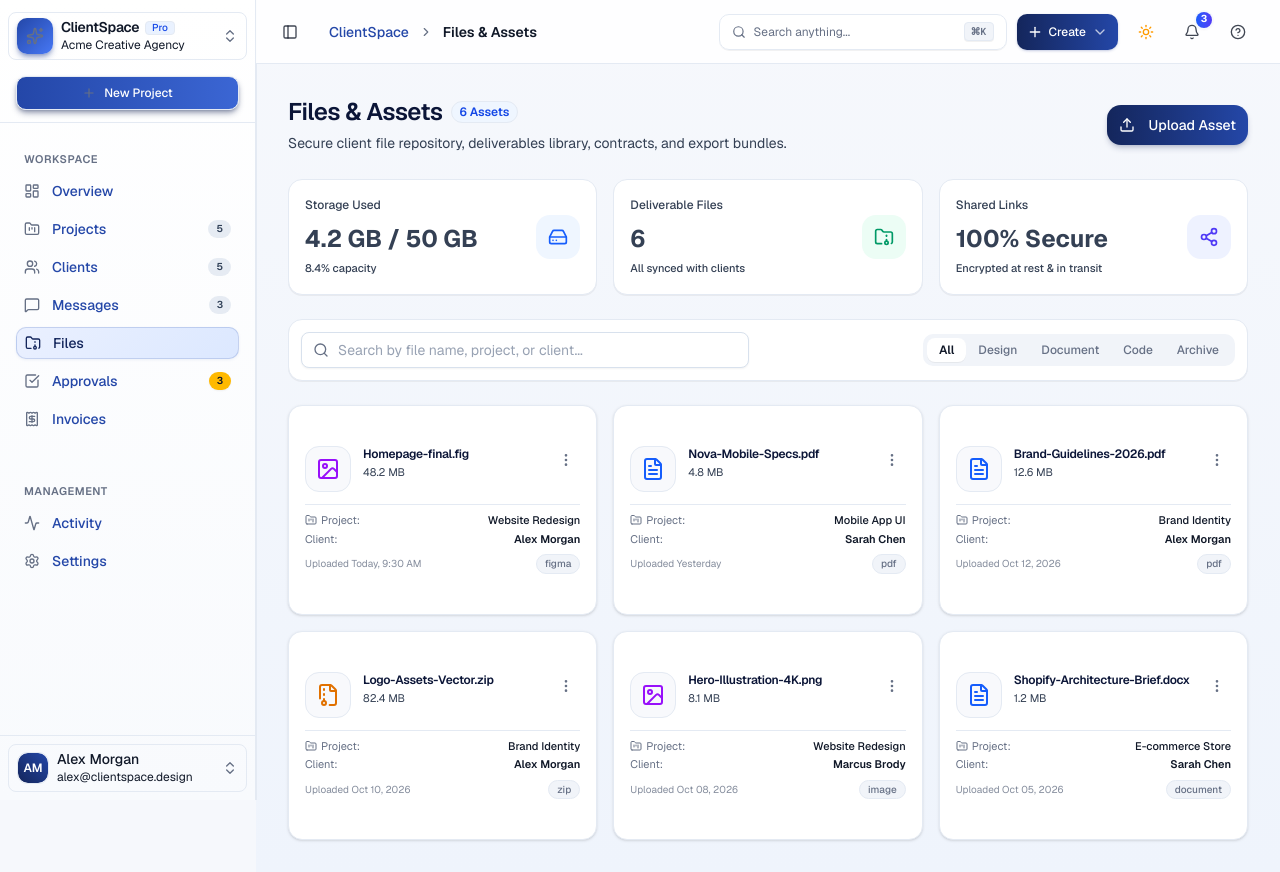
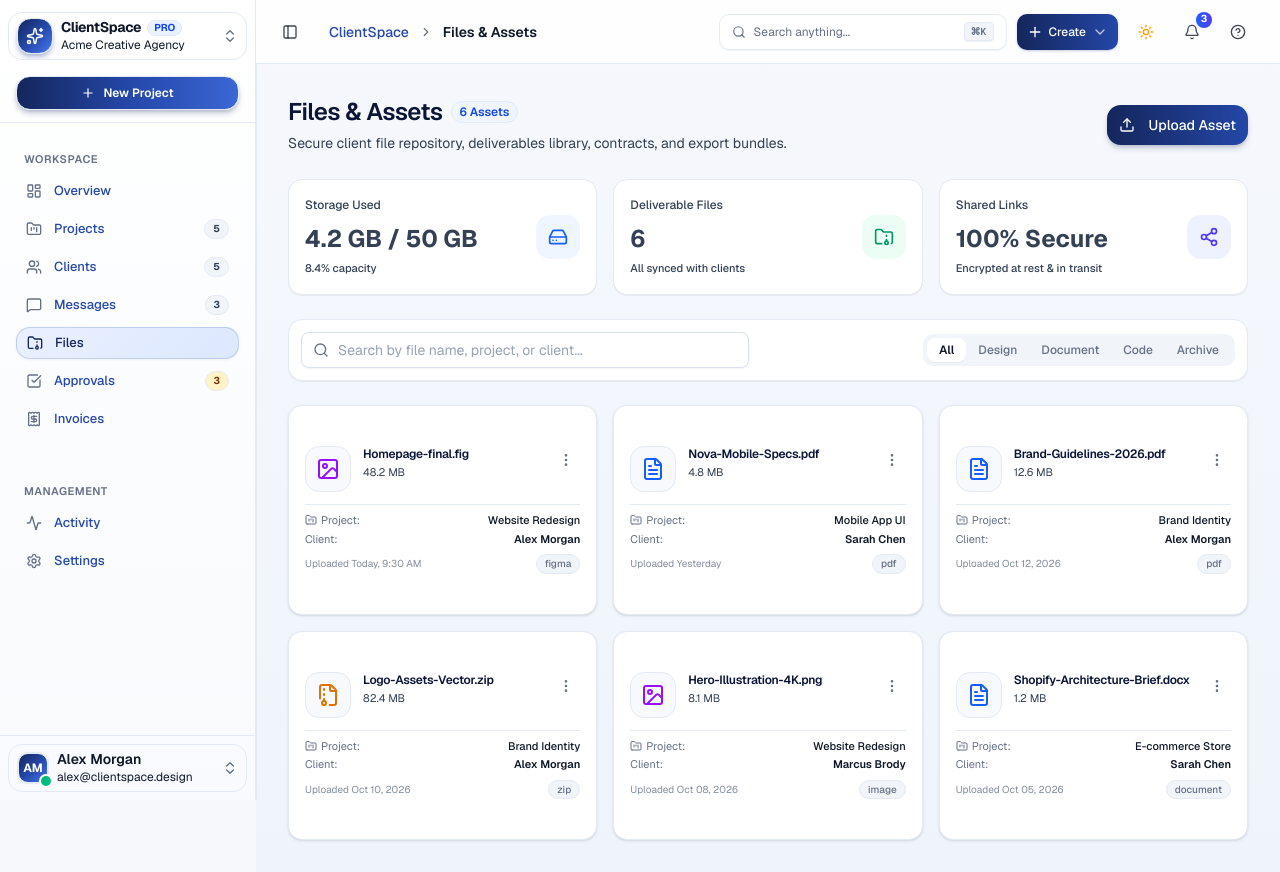
Before and after one commit to tfshorifulislam/dashboard, a Next.js app: page /files in a window 1280 px wide. Built offline with nearby package versions, Linux system fonts and the light colour scheme.

Commit message:
full project color setup

```diff
--- a/src/app/globals.css
+++ b/src/app/globals.css
@@ -2,11 +2,6 @@
 
 @custom-variant dark (&:where(.dark, .dark *));
 
-/* ==========================================================================
-   ClientSpace Global Color & Gradient Design System
-   Core Visual Identity: Deep Navy (#0B1537) -> Dark Royal Blue (#14265C) -> Elegant Blue (#2447A8)
-   Target: Premium, Trustworthy, Modern SaaS Dashboard
-   ========================================================================== */
 
 :root {
   /* ------------------------------------------------------------------------
@@ -31,10 +26,7 @@
   --brand-900: #0B1537;
   --brand-950: #080F22;
 
-  /* ------------------------------------------------------------------------
-     2. Signature Navy-to-Royal-Blue Gradients (Light Mode)
-     Progression: Deep Navy (#0B1537) -> Dark Royal Blue (#14265C) -> Elegant Blue (#2447A8)
-     ------------------------------------------------------------------------ */
+
   --gradient-navy-brand: linear-gradient(135deg, #0B1537 0%, #14265C 50%, #2447A8 100%);
   --gradient-brand: var(--gradient-navy-brand);
 
@@ -186,7 +178,7 @@
   /* ------------------------------------------------------------------------
      7. Forms & Inputs (Light Mode)
      ------------------------------------------------------------------------ */
-  --input: #FFFFFF;
+  --input: #D8E1ED;
   --input-bg: #FFFFFF;
   --input-foreground: #101828;
   --input-placeholder: #98A2B3;
@@ -537,7 +529,7 @@
     --surface-selected-border: #335ED8;
     --surface-hover: #152240;
 
-    --input: #0D162B;
+    --input: #24334F;
     --input-bg: #0D162B;
     --input-foreground: #F3F6FC;
     --input-placeholder: #5E718D;
@@ -862,7 +854,7 @@
   --surface-selected-border: #335ED8;
   --surface-hover: #152240;
 
-  --input: #0D162B;
+  --input: #24334F;
   --input-bg: #0D162B;
   --input-foreground: #F3F6FC;
   --input-placeholder: #5E718D;
@@ -1361,9 +1353,17 @@
   text-transform: uppercase;
 }
 
-[data-sidebar="sidebar"] svg {
+[data-sidebar="sidebar"] [data-sidebar="menu-button"]:not([data-active="true"]) > svg,
+[data-sidebar="sidebar"] [data-slot="sidebar-menu-button"]:not([data-active="true"]) > svg,
+[data-sidebar="sidebar"] [data-sidebar="menu-sub-button"]:not([data-active="true"]) > svg {
   color: var(--sidebar-muted);
   transition: color 0.15s ease;
+}
+
+[data-sidebar="sidebar"] .bg-sidebar-primary svg,
+[data-sidebar="sidebar"] .text-white svg,
+[data-sidebar="sidebar"] svg.text-white {
+  color: #FFFFFF !important;
 }
 
 /* 3. Active Navigation Item: Subtle light-blue gradient in light mode, Royal-Blue Gradient in dark mode */
--- a/src/components/app-sidebar.tsx
+++ b/src/components/app-sidebar.tsx
@@ -136,18 +136,18 @@ export function AppSidebar({ ...props }: React.ComponentProps<typeof Sidebar>) {
               <DropdownMenuTrigger asChild>
                 <SidebarMenuButton
                   size="lg"
-                  className="data-[state=open]:bg-sidebar-accent hover:bg-sidebar-accent text-sidebar-foreground transition-colors"
+                  className="data-[state=open]:bg-sidebar-accent hover:bg-sidebar-accent text-sidebar-foreground transition-colors rounded-xl p-2"
                 >
-                  <div className="flex aspect-square size-9 items-center justify-center rounded-lg bg-gradient-to-br from-[#2447A8] to-[#4778F5] text-white shadow-md shadow-blue-900/40">
+                  <div className="flex aspect-square size-9 items-center justify-center rounded-xl bg-gradient-to-br from-[#14265C] via-[#2447A8] to-[#4778F5] text-white shadow-md shadow-blue-900/30 border border-white/20">
                     <Sparkles className="size-4.5 text-white" />
                   </div>
                   <div className="grid flex-1 text-left text-sm leading-tight group-data-[collapsible=icon]:hidden">
                     <div className="flex items-center gap-1.5">
-                      <span className="truncate font-semibold tracking-tight text-sidebar-foreground">
+                      <span className="truncate font-bold tracking-tight text-sidebar-foreground">
                         ClientSpace
                       </span>
-                      <span className="rounded bg-blue-500/10 dark:bg-blue-500/20 px-1.5 py-0.2 text-[10px] font-medium text-blue-700 dark:text-blue-300 border border-blue-400/30">
-                        Pro
+                      <span className="rounded-md bg-blue-500/10 dark:bg-blue-500/20 px-1.5 py-0.5 text-[10px] font-bold text-blue-700 dark:text-blue-300 border border-blue-400/25 leading-none">
+                        PRO
                       </span>
                     </div>
                     <span className="truncate text-xs text-sidebar-muted">
@@ -199,11 +199,12 @@ export function AppSidebar({ ...props }: React.ComponentProps<typeof Sidebar>) {
         {/* Quick action button inside sidebar */}
         <div className="px-2 pt-2 group-data-[collapsible=icon]:hidden">
           <button
+            type="button"
             onClick={() => setIsCreateProjectOpen(true)}
-            className="w-full flex items-center justify-center gap-2 rounded-lg bg-gradient-to-r from-[#2447A8] to-[#3B66D4] hover:from-[#1E3E96] hover:to-[#2F55B8] text-white text-xs font-medium py-2 px-3 shadow-md shadow-blue-950/40 transition-all border border-blue-400/20 active:scale-[0.99]"
+            className="w-full flex items-center justify-center gap-2 rounded-xl bg-gradient-to-r from-[#14265C] via-[#2447A8] to-[#3B66D4] hover:from-[#0E1B42] hover:via-[#1B3580] hover:to-[#2F55B8] text-white text-xs font-semibold py-2 px-3 shadow-md shadow-blue-950/25 dark:shadow-blue-950/60 transition-all border border-blue-400/25 hover:border-blue-400/40 active:scale-[0.98] cursor-pointer"
           >
-            <Plus className="h-3.5 w-3.5" />
-            <span>New Project</span>
+            <Plus className="h-3.5 w-3.5 text-white" />
+            <span className="text-white">New Project</span>
           </button>
         </div>
       </SidebarHeader>
@@ -211,7 +212,7 @@ export function AppSidebar({ ...props }: React.ComponentProps<typeof Sidebar>) {
       {/* Main Navigation */}
       <SidebarContent className="px-2 py-3 space-y-4">
         <SidebarGroup>
-          <SidebarGroupLabel className="text-xs uppercase tracking-wider text-sidebar-heading px-2 font-medium">
+          <SidebarGroupLabel className="text-[11px] uppercase tracking-wider text-sidebar-heading px-2 font-semibold">
             Workspace
           </SidebarGroupLabel>
           <SidebarMenu className="space-y-0.5">
@@ -221,19 +222,19 @@ export function AppSidebar({ ...props }: React.ComponentProps<typeof Sidebar>) {
                   asChild
                   isActive={item.isActive}
                   tooltip={item.title}
-                  className="rounded-lg text-sidebar-foreground hover:bg-sidebar-accent hover:text-sidebar-accent-foreground transition-all data-[active=true]:shadow-sm"
+                  className="rounded-xl text-sidebar-foreground hover:bg-sidebar-accent hover:text-sidebar-accent-foreground transition-all duration-150 data-[active=true]:shadow-xs px-2.5 py-2"
                 >
                   <Link href={item.url} className="flex items-center gap-3">
                     <item.icon className="size-4 shrink-0" />
-                    <span className="flex-1 text-sm font-medium">{item.title}</span>
+                    <span className="flex-1 text-[13px] font-medium leading-normal">{item.title}</span>
                     {item.badge && (
                       <span
-                        className={`ml-auto text-[10px] font-semibold px-2 py-0.5 rounded-full group-data-[collapsible=icon]:hidden ${
+                        className={`ml-auto text-[10px] font-bold px-2 py-0.5 rounded-full group-data-[collapsible=icon]:hidden transition-colors ${
                           item.badgeVariant === "warning"
-                            ? "bg-amber-400 text-slate-900 shadow-xs"
+                            ? "bg-amber-100 text-amber-900 border border-amber-300/70 dark:bg-amber-950/70 dark:text-amber-300 dark:border-amber-700/50"
                             : item.isActive
                             ? "bg-blue-600/15 text-blue-700 dark:bg-white/20 dark:text-white"
-                            : "bg-slate-200/80 text-slate-700 dark:bg-white/10 dark:text-blue-200"
+                            : "bg-slate-100 text-slate-700 border border-slate-200/60 dark:bg-white/10 dark:text-slate-200 dark:border-white/10"
                         }`}
                       >
                         {item.badge}
@@ -247,7 +248,7 @@ export function AppSidebar({ ...props }: React.ComponentProps<typeof Sidebar>) {
         </SidebarGroup>
 
         <SidebarGroup>
-          <SidebarGroupLabel className="text-xs uppercase tracking-wider text-sidebar-heading px-2 font-medium">
+          <SidebarGroupLabel className="text-[11px] uppercase tracking-wider text-sidebar-heading px-2 font-semibold">
             Management
           </SidebarGroupLabel>
           <SidebarMenu className="space-y-0.5">
@@ -257,11 +258,11 @@ export function AppSidebar({ ...props }: React.ComponentProps<typeof Sidebar>) {
                   asChild
                   isActive={item.isActive}
                   tooltip={item.title}
-                  className="rounded-lg text-sidebar-foreground hover:bg-sidebar-accent hover:text-sidebar-accent-foreground transition-all data-[active=true]:shadow-sm"
+                  className="rounded-xl text-sidebar-foreground hover:bg-sidebar-accent hover:text-sidebar-accent-foreground transition-all duration-150 data-[active=true]:shadow-xs px-2.5 py-2"
                 >
                   <Link href={item.url} className="flex items-center gap-3">
                     <item.icon className="size-4 shrink-0" />
-                    <span className="flex-1 text-sm font-medium">{item.title}</span>
+                    <span className="flex-1 text-[13px] font-medium leading-normal">{item.title}</span>
                   </Link>
                 </SidebarMenuButton>
               </SidebarMenuItem>
@@ -278,15 +279,18 @@ export function AppSidebar({ ...props }: React.ComponentProps<typeof Sidebar>) {
               <DropdownMenuTrigger asChild>
                 <SidebarMenuButton
                   size="lg"
-                  className="data-[state=open]:bg-sidebar-accent hover:bg-sidebar-accent text-sidebar-foreground transition-colors"
+                  className="data-[state=open]:bg-sidebar-accent hover:bg-sidebar-accent text-sidebar-foreground transition-colors rounded-xl p-2"
                 >
-                  <Avatar className="h-8 w-8 rounded-lg border border-blue-400/30">
-                    <AvatarFallback className="rounded-lg bg-gradient-to-tr from-[#14265C] to-[#2447A8] text-white text-xs font-semibold">
-                      AM
-                    </AvatarFallback>
-                  </Avatar>
+                  <div className="relative">
+                    <Avatar className="h-8 w-8 rounded-lg border border-blue-400/30">
+                      <AvatarFallback className="rounded-lg bg-gradient-to-br from-[#14265C] via-[#2447A8] to-[#4778F5] text-white text-xs font-bold border border-white/15">
+                        AM
+                      </AvatarFallback>
+                    </Avatar>
+                    <span className="absolute -bottom-0.5 -right-0.5 size-2.5 rounded-full bg-emerald-500 ring-2 ring-sidebar" />
+                  </div>
                   <div className="grid flex-1 text-left text-sm leading-tight group-data-[collapsible=icon]:hidden">
-                    <span className="truncate font-medium text-sidebar-foreground">Alex Morgan</span>
+                    <span className="truncate font-semibold text-sidebar-foreground">Alex Morgan</span>
                     <span className="truncate text-xs text-sidebar-muted">
                       alex@clientspace.design
                     </span>
@@ -302,7 +306,7 @@ export function AppSidebar({ ...props }: React.ComponentProps<typeof Sidebar>) {
               >
                 <DropdownMenuLabel className="font-normal p-2">
                   <div className="flex flex-col space-y-1">
-                    <p className="text-sm font-medium text-foreground leading-none">
+                    <p className="text-sm font-semibold text-foreground leading-none">
                       Alex Morgan
                     </p>
                     <p className="text-xs text-muted-foreground leading-none">
--- a/src/components/dashboard/welcome-banner.tsx
+++ b/src/components/dashboard/welcome-banner.tsx
@@ -60,7 +60,7 @@ export function WelcomeBanner() {
           <Button
             variant="outline"
             onClick={() => setIsCreateClientOpen(true)}
-            className="border-white/20 bg-white/10 hover:bg-white/20 text-white font-medium text-xs sm:text-sm h-10 px-4 rounded-xl backdrop-blur-sm transition-all"
+            className="border-white/20 hover:border-white/40 bg-white/10 hover:bg-white/20 text-white hover:text-white font-medium text-xs sm:text-sm h-10 px-4 rounded-xl backdrop-blur-sm transition-all"
           >
             <UserPlus className="h-4 w-4 mr-1.5 text-blue-200" />
             <span>Invite Client</span>
```
